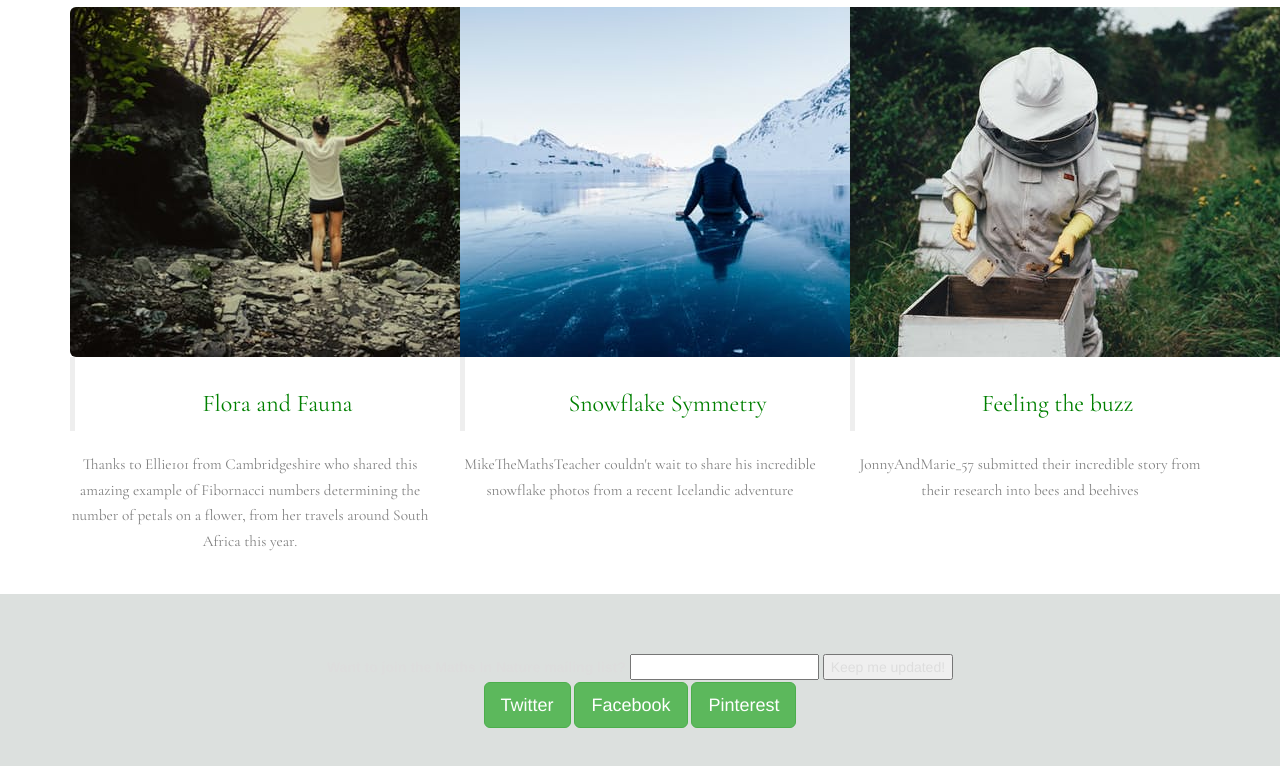
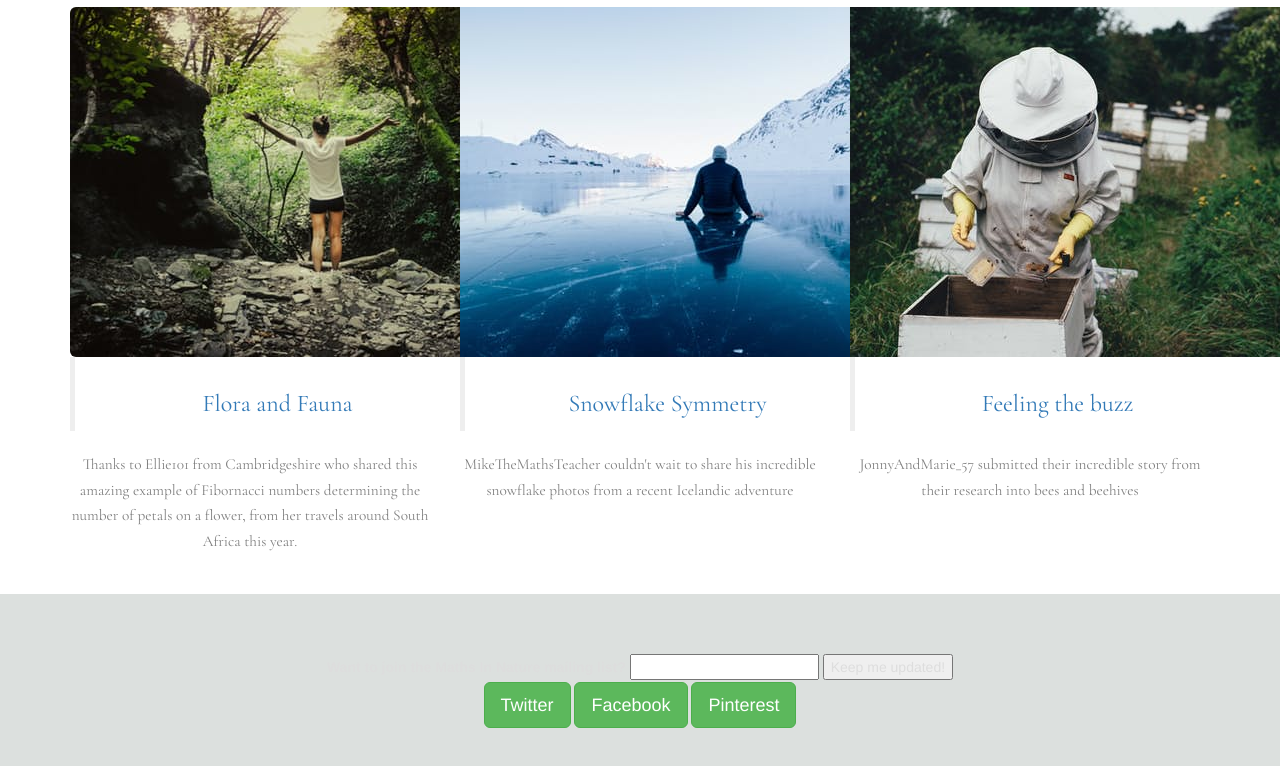
Before and after one commit to lisajanemoss/Maths_in_nature, a plain HTML site: page index.html in a window 1280 px wide. Shown: the part 1508-2274 px from the top of the page. Drawn offline with nearby package versions, Linux system fonts and the light colour scheme.

Commit message:
Add hyperlinks to div id examples

```diff
--- a/index.html
+++ b/index.html
@@ -108,13 +108,13 @@
 
 
       <div id="examples" class="text-center">
-       <h2><small>Some pretty awesome...</small><br />... Real Life Examples</h2>
+       <h2><small>Some pretty awesome...</small><br/>... Real Life Examples</h2>
              <div class="container">
         <div class="row">
           <div class="col-sm-4 text-center">
             <img src='images/explorer1.jpeg' alt="Person" class="img-rounded">
             <blockquote>
-                <p> Flora and Fauna </p>
+                <p> <a href="http:www.bbc.co.uk">Flora and Fauna </a></p>
             </blockquote>
             <small>Thanks to Ellie101 from Cambridgeshire who shared this amazing example of Fibornacci numbers determining the number of petals on a flower, from her travels around South Africa this year. </small>
           </div>    <!-- closes col-sm-4 -->
@@ -122,7 +122,7 @@
            <div class="col-sm-4 text-center">
               <img src='images/explorer2.jpeg'>
               <blockquote>
-                <p> Snowflake Symmetry </p>
+                <p> <a href="http:www.bbc.co.uk">Snowflake Symmetry </a> </p>
               </blockquote>
               <small> MikeTheMathsTeacher couldn't wait to share his incredible snowflake photos from a recent Icelandic adventure</small>
             </div> <!-- closes col-sm-4 -->
@@ -130,7 +130,7 @@
             <div class="col-sm-4 text-center">
              <img src='images/beekeeper.jpeg'>
               <blockquote>
-                <p> Feeling the buzz</p>
+                <p> <a href="http:www.bbc.co.uk">Feeling the buzz </a></p>
               </blockquote>
               <small> JonnyAndMarie_57 submitted their incredible story from their research into bees and beehives </small>
             </div> <!-- closes col-sm-4 -->
```
